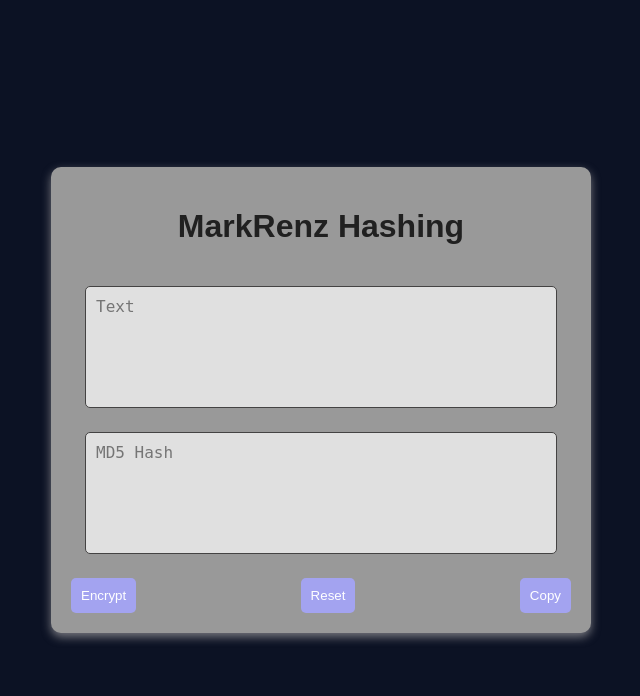
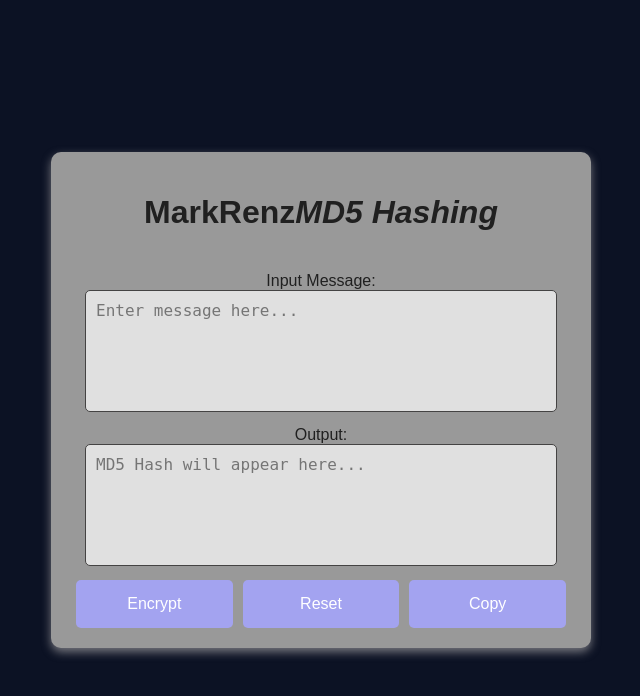
Before and after one commit to Mark-Denzel/markrenzhashing, a Django app: page / in a window 1280 px wide. Shown: the top 696 px of the page, without its empty margins (319-959 px from the left). Run offline with Django 5.2, Linux system fonts and the light colour scheme.

Commit message:
Update home.html

```diff
--- a/MarkRenzHASHING/hashing/templates/home.html
+++ b/MarkRenzHASHING/hashing/templates/home.html
@@ -3,7 +3,7 @@
 <head>
     <meta charset="UTF-8">
     <meta name="viewport" content="width=device-width, initial-scale=1.0">
-    <title>MarkClarence5 Hashing</title>
+    <title>MarkClarenceMD5 Hashing</title>
     <style>
         body {
             font-family: Arial, sans-serif;
@@ -31,7 +31,7 @@
         textarea {
             width: 90%;
             height: 100px;
-            margin-bottom: 20px;
+            margin-bottom: 10px;
             padding: 10px;
             border-radius: 5px;
             border: 1px solid #444343;
@@ -47,9 +47,12 @@
             background-color: #a3a3f0;
             border: none;
             color: white;
-            padding: 10px;
+            padding: 15px 20px;
+            font-size: 16px;
             border-radius: 5px;
             cursor: pointer;
+            flex: 1;
+            margin: 0 5px;
         }
         button:hover {
             background-color: #8282bd;
@@ -63,11 +66,19 @@
 
 <div class="container">
     <div class="tab">
-        <h1>MarkRenz Hashing</h1>
+        <h1>MarkRenz<i>MD5 Hashing</i></h1>
     </div>
 
-    <textarea id="inputText" placeholder="Text"></textarea>
-    <textarea id="outputText" placeholder="MD5 Hash" readonly></textarea>
+    <div>
+        <label for="inputText">Input Message:</label><br>
+        <textarea id="inputText" placeholder="Enter message here..."></textarea>
+    </div>
+
+    <!-- Output section -->
+    <div>
+        <label for="outputText">Output:</label><br>
+        <textarea id="outputText" placeholder="MD5 Hash will appear here..." readonly></textarea>
+    </div>
 
     <div class="buttons">
         <button id="encryptBtn">Encrypt</button>
@@ -105,7 +116,6 @@
         });
     });
 
-
     resetBtn.addEventListener('click', () => {
         inputText.value = '';
         outputText.value = '';
```
